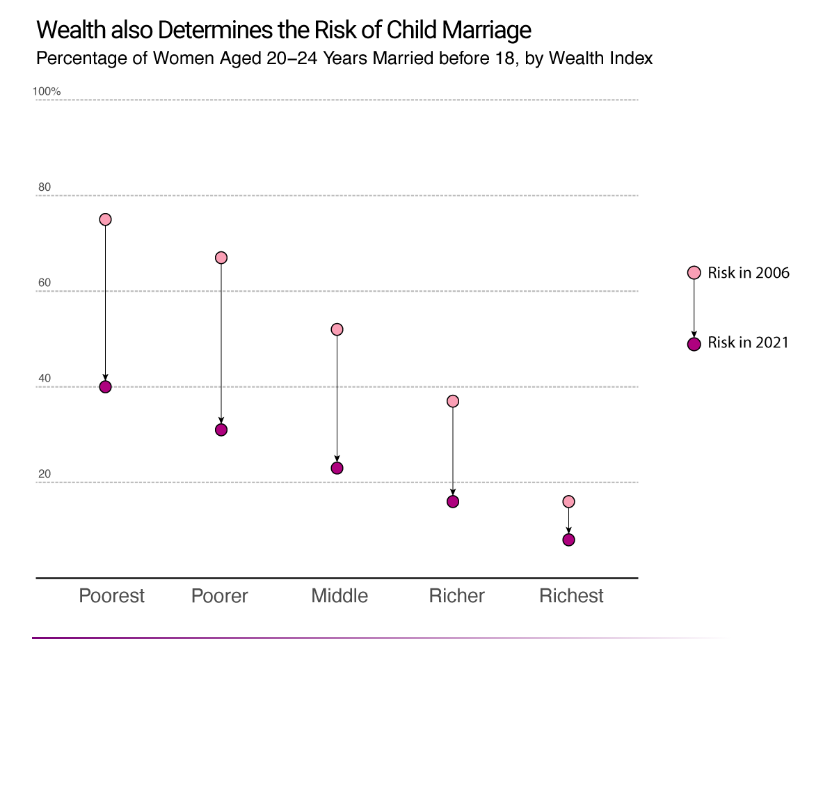
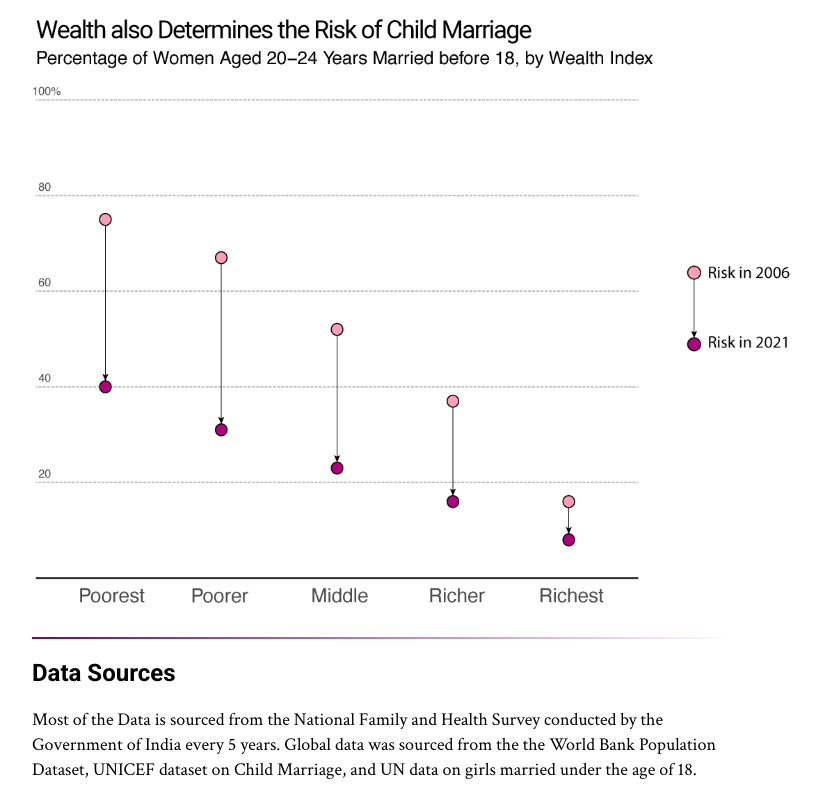
Before and after one commit to mishra-shreyas/mishra-shreyas.github.io, a plain HTML site: page child-brides-india/index.html in a window 1280 px wide. Shown: the part 4083-4883 px from the top of the page, without its empty margins (258-1079 px from the left). Before the commit the page ends 4732 px from the top, so only its background shows below. Drawn offline with Linux system fonts and the light colour scheme.

Commit message:
added data sources

```diff
--- a/child-brides-india/index.html
+++ b/child-brides-india/index.html
@@ -33,5 +33,7 @@
         <img id= "img4" src="images/wealth.png">
 
         <div class ="divider"></div>
+        <h2> Data Sources</h2>
+        <p> Most of the Data is sourced from the National Family and Health Survey conducted by the Government of India every 5 years. Global data was sourced from the the World Bank Population Dataset, UNICEF dataset on Child Marriage, and UN data on girls married under the age of 18.</p>
     </body>
 </html>
```
